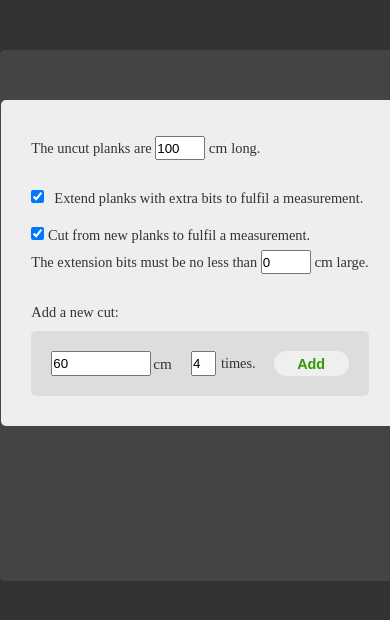
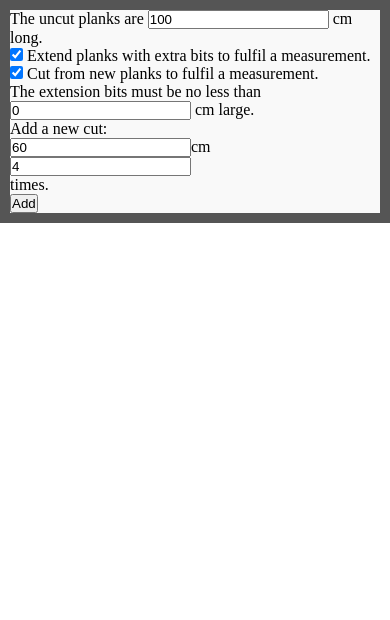
Before and after one commit to JackSuede/plankCalc, a website: page index.html in a window 390 px wide. Drawn offline with Linux system fonts and the light colour scheme.

Commit message:
Going mobile first

```diff
--- a/styles/style.css
+++ b/styles/style.css
@@ -4,254 +4,140 @@
   box-sizing: border-box;
 }
 
-:root {
-  --spacer: 30px;
-  --mobile-width: 400px;
-}
-
-body {
-  background-color: #f9f9f9;
-  background-color: #333;
-  overflow-y: scroll;
-}
-#root {
-  display: flex;
-  justify-content: center;
-  align-items: center;
-}
-
-.hidden {
-  visibility: hidden;
-}
-
-#content {
-  width: 800px;
-  padding: 50px 0px;
-  margin: 50px auto;
-  border-radius: 5px;
-
-  display: flex;
-  flex-direction: column;
-  justify-content: center;
-  align-items: center;
-
-  font-size: 1.2em;
-  color: #eee;
-  background-color: #eee;
-  background-color: #444;
-}
-
 h1, h2 {
   font-family: Lato;
 }
 
+body {
+  overflow-y: scroll;
+}
+
+:root {
+  --spacer: 30px;
+  --mobile-width: 400px;
+  --color-good: hsl(100, 100%, 30%);
+  --color-good-2: hsl(100, 5%, 65%);
+
+  --color-900: #f9f9f9;
+  --color-800: #eee;
+  --color-700: #ddd;
+  --color-600: #bbb;
+  --color-500: #aaa;
+  --color-400: #656565;
+  --color-300: #555;
+  --color-200: #444;
+  --color-100: #333;
+}
+
+#root {
+  background-color: var(--color-100);
+
+}
+
+
+#content {
+
+}
+
+.inputs-container {
+  padding: 10px;
+  background-color: var(--color-300);
+}
+
+.inputs-wrapper {
+  background-color: var(--color-900);
+
+}
+
 .text-input {
-  margin-top: 6px;
-  height: 1.5rem;
+
 }
 
 .cm-span {
-  font-size: 0.95rem;
-}
-
-.inputs-container {
-  margin: 0px auto 75px;
 
 }
 
-.inputs-wrapper {
-  padding: 30px 30px;
-  border-radius: 5px;
-  background-color: #eee;
-  color: #333;
-}
+.board-length-wrapper {
 
-.board-length-wrapper {
-  margin-bottom: var(--spacer);
 }
 
 .extend-wrapper {
-  margin-bottom: calc(var(--spacer) - 10px);
-  display: flex;
-  align-items: baseline;
+
 }
 
 .extend-wrapper input {
-  margin-right: 10px;
+
 }
 
 #board-length, #size-limit {
-  width: 50px;
+
 }
 
 .size-limit {
-  margin: 0 0 var(--spacer) 0;
 
 }
 
 
 .measurements-inputs-wrapper {
-  padding: 20px;
-  border-radius: 5px;
-  margin-top: 10px;
 
-  display: flex;
-  align-items: center;
 
-  background-color: #ddd;
 }
 
 .measurement-text-input {
-  height: 25px;
-  max-width: 100px;
-  margin-right: 2px;
 
 }
 
 
 .repeat-wrapper {
-  box-sizing: border-box;
-  padding: 0 10px;
-  margin: auto;
-
-  display: flex;
-  align-items: baseline;
 
 }
 
 .repeat-wrapper input {
-  height: 25px;
-  max-width: 25px;
-  margin: 0 5px;
+
 }
 
 .inputs-footer button {
-  --xsize: 75px;
-  --ysize: 25px;
-
-  max-width: var(--xsize);
-  min-width: var(--xsize);
-  max-height: var(--ysize);
-  min-height: var(--ysize);
-
-  padding: 0;
-  margin-left: auto;
-  border: none;
-  border-radius: 100px;
-
-  display: flex;
-  justify-content: center;
-  align-items: center;
-
-  font-size: 0.9rem;
-  font-weight: 900;
-  color: hsl(100, 100%, 30%);
-
-  background-color: hsl(100, 5%, 650);
 
   cursor: pointer;
 }
 
 
 #count {
-  font-size: 20px;
-  font-weight: 700;
-  margin: 0 0 30px 0;
+
 }
 
 .info-wrapper {
-  padding: 10px;
-  margin: 0 0 10px;
-  background-color: #656565;
+
 }
 
 .measurement-info {
-  margin: 0 0 5px 0;
-  color: #eee;
+
 }
 
 .starting-length-text {
-  font-size: 1.15rem;
-  color: #bbb;
 
 }
 
 .step-heading {
-  padding: 10px;
-  /* margin: 0 0 10px; */
-  background-color: #656565;
-  font-size: 1.25rem;
-  font-weight: 700;
-  color: #bbb;
+
 }
 
 .step-body {
-  min-height: 300px;
-  min-width: 500px;
-  border-radius: 5px;
 
-  padding: 40px;
-  margin: 0 0 30px 0;
-
-  background-color: #555;
 }
 
 .step-text {
-  padding: 10px;
-  /* margin: 0 0 5px 0; */
-  background-color: #656565;
+
 }
 
 .length-remaining-text {
-  padding: 10px;
-  margin: 20px 0 0 0;
-
-  background-color: #4e4e4e;
-
-  color: #aaa;
 
 }
 
 .summary-highlight {
-  /* color: #bbb; */
-  font-weight: 700;
+
 }
 
-/* Continue making this mobile friendly.. */
-
-@media all and (max-width: 600px) {
-
-  #root {
-    display: block;
-  }
-
-  #content {
-    max-width: 400px;
-    margin: 0px;
-    padding-left: 0;
-    padding-right: 0;
-
-    padding: 50px 0px;
-    margin: 50px auto;
-
-    font-size: 0.9rem;
-
-  }
-
-  .step-heading {
-    font-size: 0.9rem;
-
-  }
-
-  .starting-length-text {
-    font-size: 0.9rem;
-
-  }
-
-  .step-body {
-    min-width: 0px;
-    max-width: 400px;
-
-   padding: 40px 0;
-  }
+.hidden {
+  visibility: hidden;
 }
```
